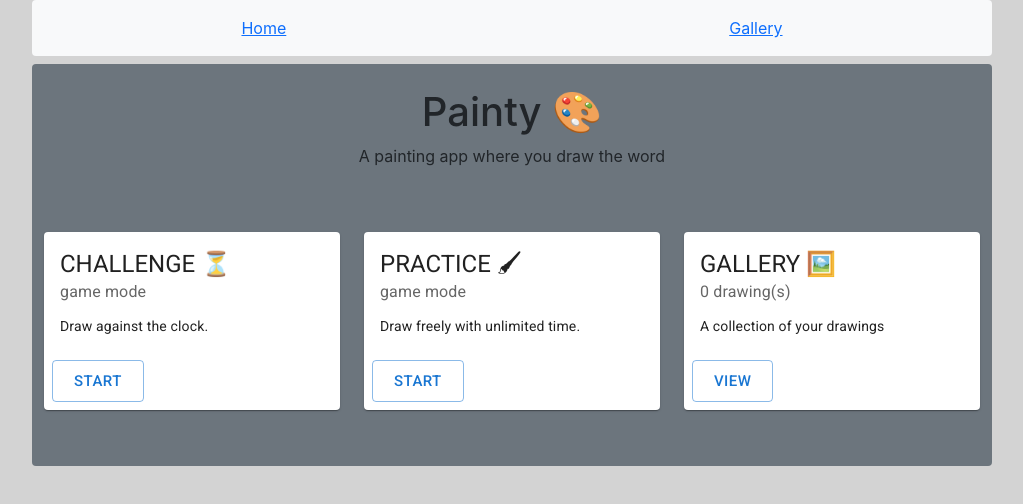
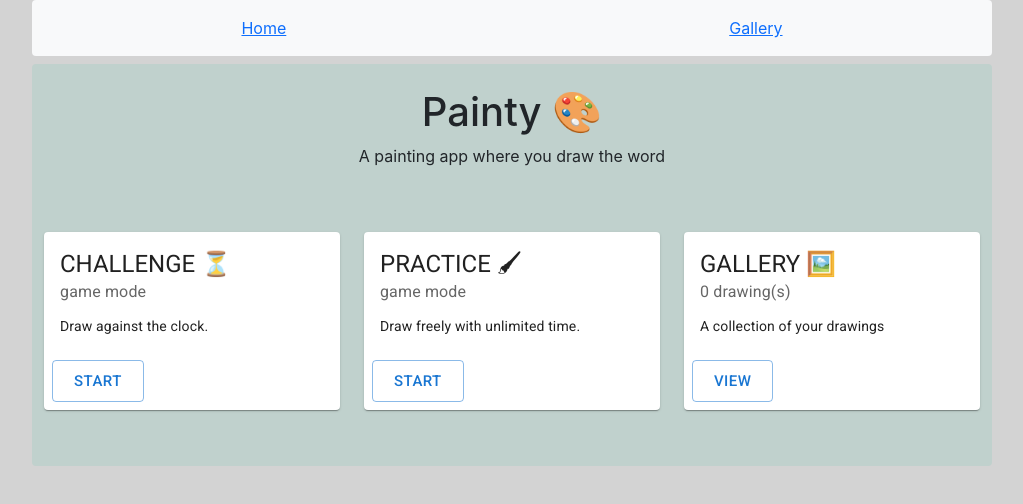
Before and after one commit to SilviuIordache/Painty, a React (Create React App) app: page / in a window 1280 px wide. Shown: the top 504 px of the page, without its empty margins (128-1151 px from the left). Built offline with nearby package versions, Linux system fonts and the light colour scheme; a web font is replaced by a local one.

Commit message:
Slight improve

```diff
--- a/src/components/DrawingButtons/DrawingButtons.jsx
+++ b/src/components/DrawingButtons/DrawingButtons.jsx
@@ -11,11 +11,11 @@ export default function DrawingButtons(props) {
 
   function deleteImage(e) {
     e.stopPropagation();
-    const confirmDelete = window.confirm(
-      "Are you sure you want to delete this image?"
-    );
 
-    if (!confirmDelete) return;
+    // const confirmDelete = window.confirm(
+    //   "Are you sure you want to delete this image?"
+    // );
+    // if (!confirmDelete) return;
 
     const updatedImages = JSON.parse(localStorage.getItem("paintyImages"));
 
--- a/src/views/MainMenu.jsx
+++ b/src/views/MainMenu.jsx
@@ -13,8 +13,11 @@ export default function MainMenu() {
     return 0;
   }
 
+  const style = {
+    backgroundColor: "#c0d1cd"
+  }
   return (
-    <div className="row bg-secondary rounded pt-4 pb-5">
+    <div className="row rounded pt-4 pb-5" style={style}>
       <div className="col-12 mb-5">
         <h1>Painty 🎨</h1>
         <p>A painting app where you draw the word</p>
```
